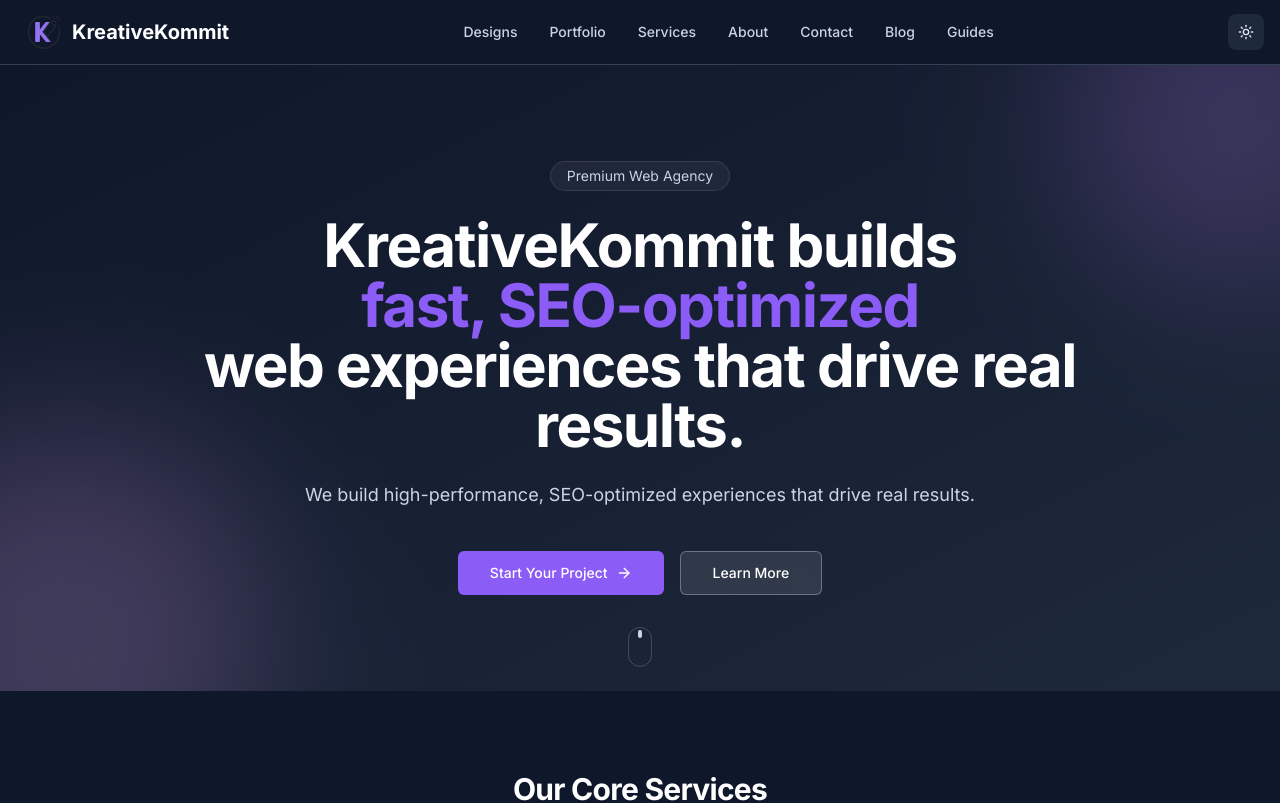
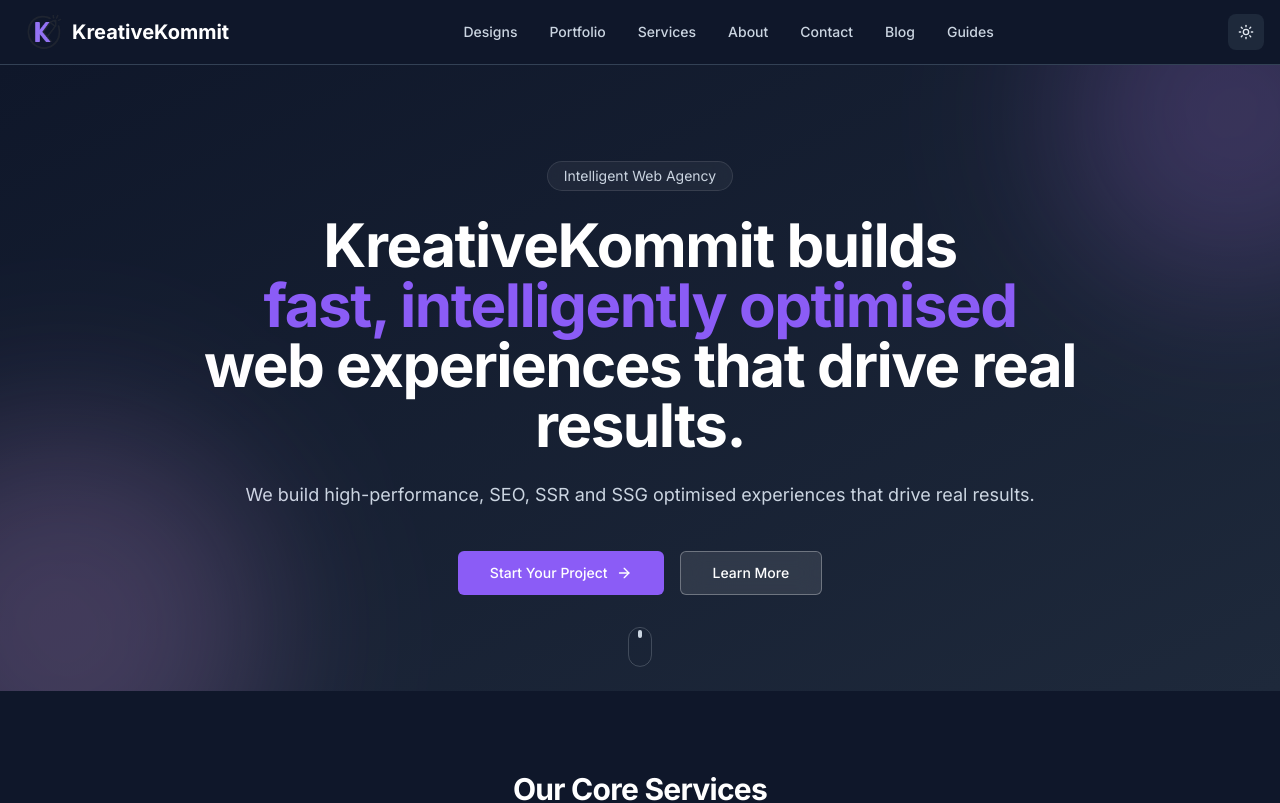
Before and after one commit to Moazzam9/Kreative-Kommit.co, a Next.js app: page / in a window 1280 px wide. Shown: the top 803 px of the page. Built offline with nearby package versions, Linux system fonts and the light colour scheme.

Commit message:
Update agency descriptions to use "Intelligent" and British English spelling

```diff
--- a/app/about/page.tsx
+++ b/app/about/page.tsx
@@ -80,7 +80,7 @@ export default function AboutPage() {
         name: 'Alex Rivera',
       },
       numberOfEmployees: 15,
-      description: 'Premium web agency specializing in high-performance websites and digital experiences.',
+      description: 'Intelligent web agency specialising in high-performance websites and digital experiences.',
     },
   };
 
--- a/app/page.tsx
+++ b/app/page.tsx
@@ -8,10 +8,10 @@ import { Badge } from '@/components/ui/badge';
 import Hero from '@/components/Hero';
 
 export const metadata: Metadata = {
-  title: 'KreativeKommit - Premium Web Agency & Design Studio',
+  title: 'KreativeKommit - Inteligent Web Agency & Design Studio',
   description: 'KreativeKommit builds fast, SEO-optimized web experiences that drive real results. Expert web design, development, and digital marketing services.',
   openGraph: {
-    title: 'KreativeKommit - Premium Web Agency & Design Studio',
+    title: 'KreativeKommit - Intelligent Web Agency & Design Studio',
     description: 'KreativeKommit builds fast, SEO-optimized web experiences that drive real results.',
     type: 'website',
     url: 'https://kreativekommit.com',
@@ -64,13 +64,13 @@ export default function HomePage() {
   const jsonLd = {
     '@context': 'https://schema.org',
     '@type': 'WebPage',
-    name: 'KreativeKommit - Premium Web Agency',
+    name: 'KreativeKommit - Intelligent Web Agency',
     description: 'KreativeKommit builds fast, SEO-optimized web experiences that drive real results.',
     url: 'https://kreativekommit.com',
     mainEntity: {
       '@type': 'Organization',
       name: 'KreativeKommit',
-      description: 'Premium web agency and design studio',
+      description: 'Inteligent web agency and design studio',
       url: 'https://kreativekommit.com',
     },
   };
--- a/components/Hero.tsx
+++ b/components/Hero.tsx
@@ -75,7 +75,7 @@ export default function Hero() {
                         variants={itemVariants}
                         transition={{ duration: 0.6, ease: [0.25, 0.46, 0.45, 0.94] }}
                         className="mx-auto inline-flex items-center gap-2 rounded-full border border-primary-200/60 bg-white/70 px-4 py-1 text-sm text-primary-700 backdrop-blur dark:border-white/10 dark:bg-white/5 dark:text-primary-300">
-                        Premium Web Agency
+                        Intelligent Web Agency
                     </motion.div>
 
                     {/* Headline with word-by-word animation */}
@@ -94,7 +94,7 @@ export default function Hero() {
                             animate={{ scale: 1, opacity: 1 }}
                             transition={{ duration: 0.6, ease: [0.25, 0.46, 0.45, 0.94], delay: 0.35 }}
                         >
-                            fast, SEO-optimized
+                            fast, intelligently optimised
                         </motion.span>
                         <motion.span
                             className="block"
@@ -108,7 +108,7 @@ export default function Hero() {
 
                     {/* Description */}
                     <motion.p variants={itemVariants} className="mt-6 text-lg leading-8 text-slate-600 dark:text-slate-300">
-                        We build high-performance, SEO-optimized experiences that drive real results.
+                        We build high-performance, SEO, SSR and SSG optimised experiences that drive real results.
                     </motion.p>
 
                     {/* Buttons */}
```
